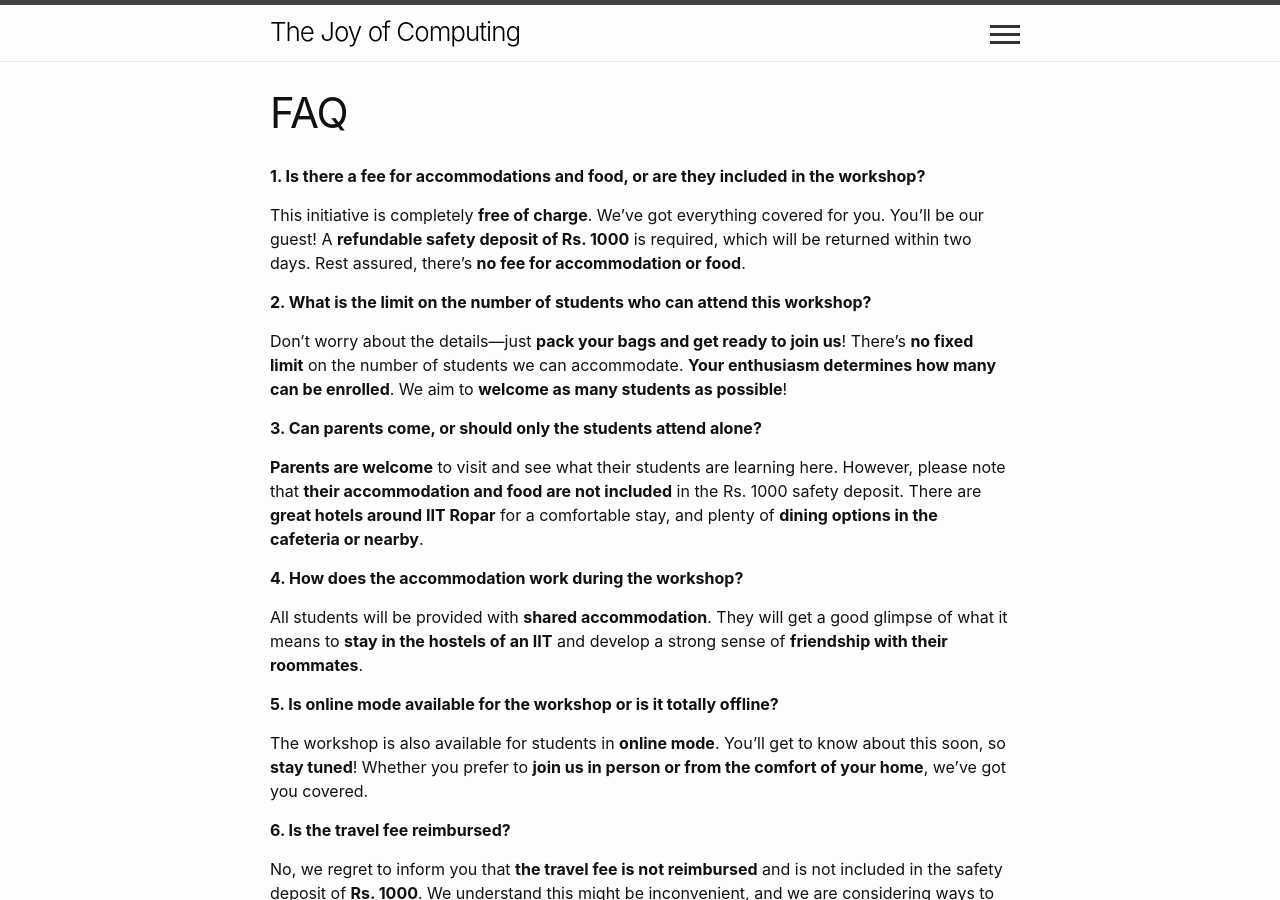
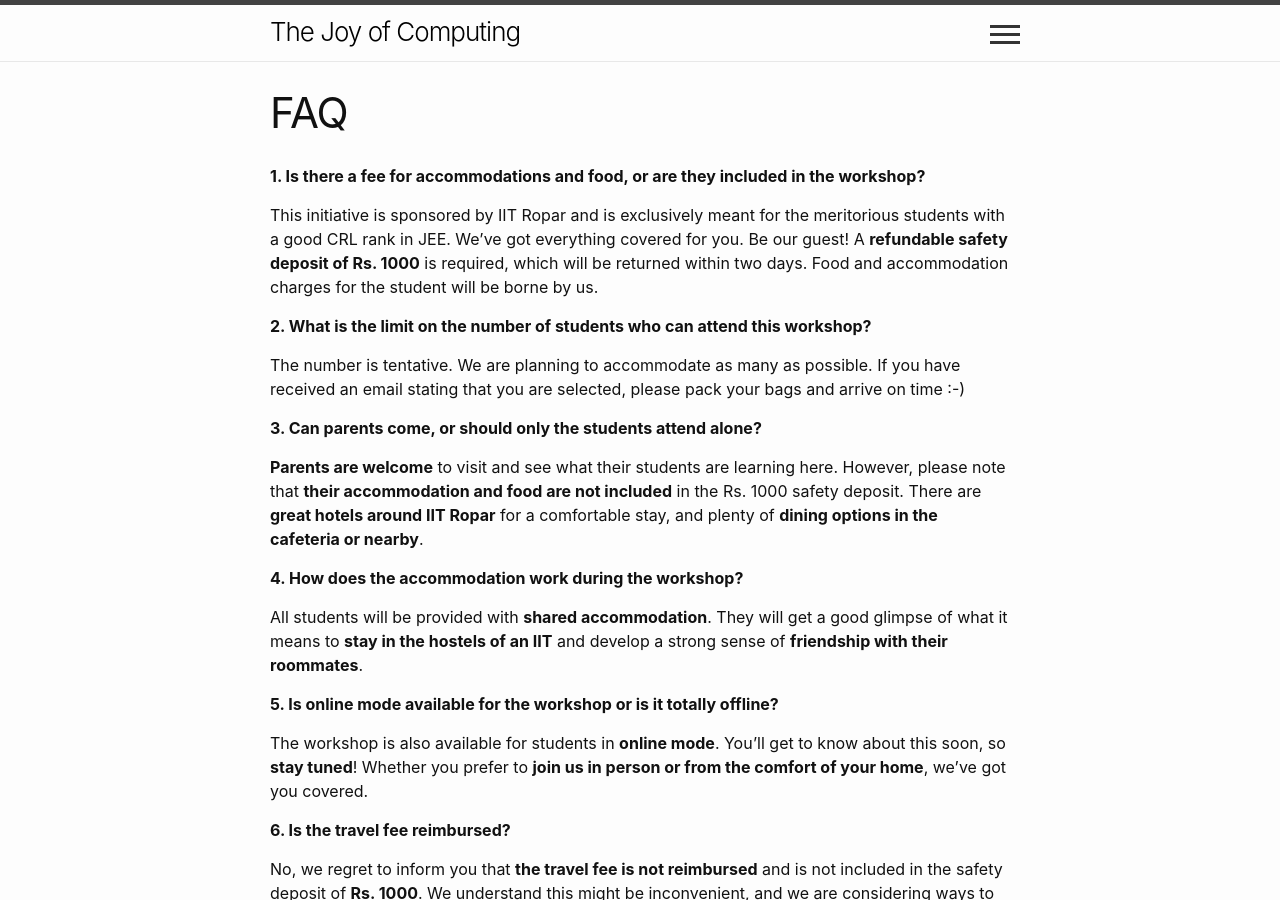
Before and after one commit to sudarshansudarshan/swagatam, a Jekyll site: the page built from Faq.md, in a window 1280 px wide and 900 px high. Built offline with Jekyll 4.4.1, drawn with Linux system fonts in a browser that asks for light colours.

Commit message:
Update Faq.md

```diff
--- a/Faq.md
+++ b/Faq.md
@@ -7,11 +7,11 @@ order: 2
 
 **1. Is there a fee for accommodations and food, or are they included in the workshop?**
 
-This initiative is completely **free of charge**. We've got everything covered for you. You'll be our guest! A **refundable safety deposit of Rs. 1000** is required, which will be returned within two days. Rest assured, there's **no fee for accommodation or food**.
+This initiative is sponsored by IIT Ropar and is exclusively meant for the meritorious students with a good CRL rank in JEE. We've got everything covered for you. Be our guest! A **refundable safety deposit of Rs. 1000** is required, which will be returned within two days. Food and accommodation charges for the student will be borne by us.
 
 **2. What is the limit on the number of students who can attend this workshop?**
 
-Don't worry about the details—just **pack your bags and get ready to join us**! There's **no fixed limit** on the number of students we can accommodate. **Your enthusiasm determines how many can be enrolled**. We aim to **welcome as many students as possible**!
+The number is tentative. We are planning to accommodate as many as possible. If you have received an email stating that you are selected, please pack your bags and arrive on time :-)
 
 **3. Can parents come, or should only the students attend alone?**
 
```
